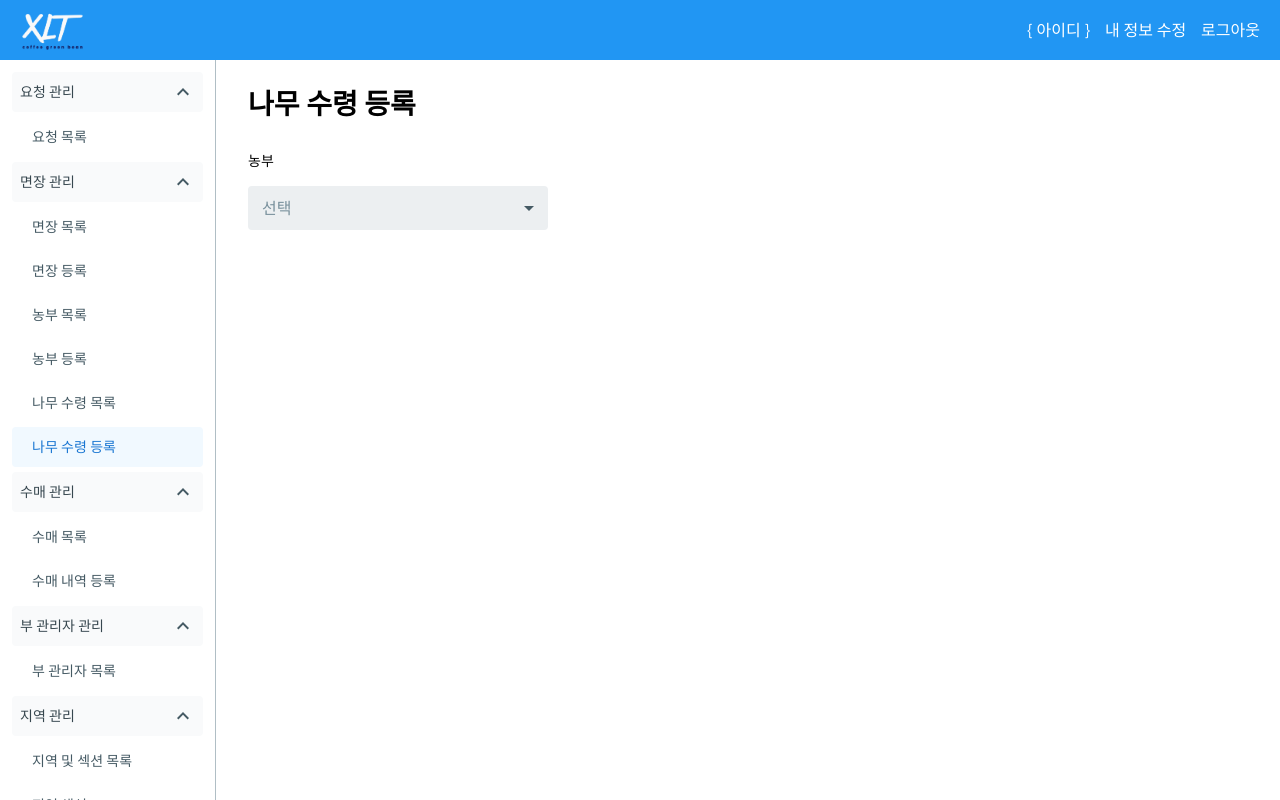
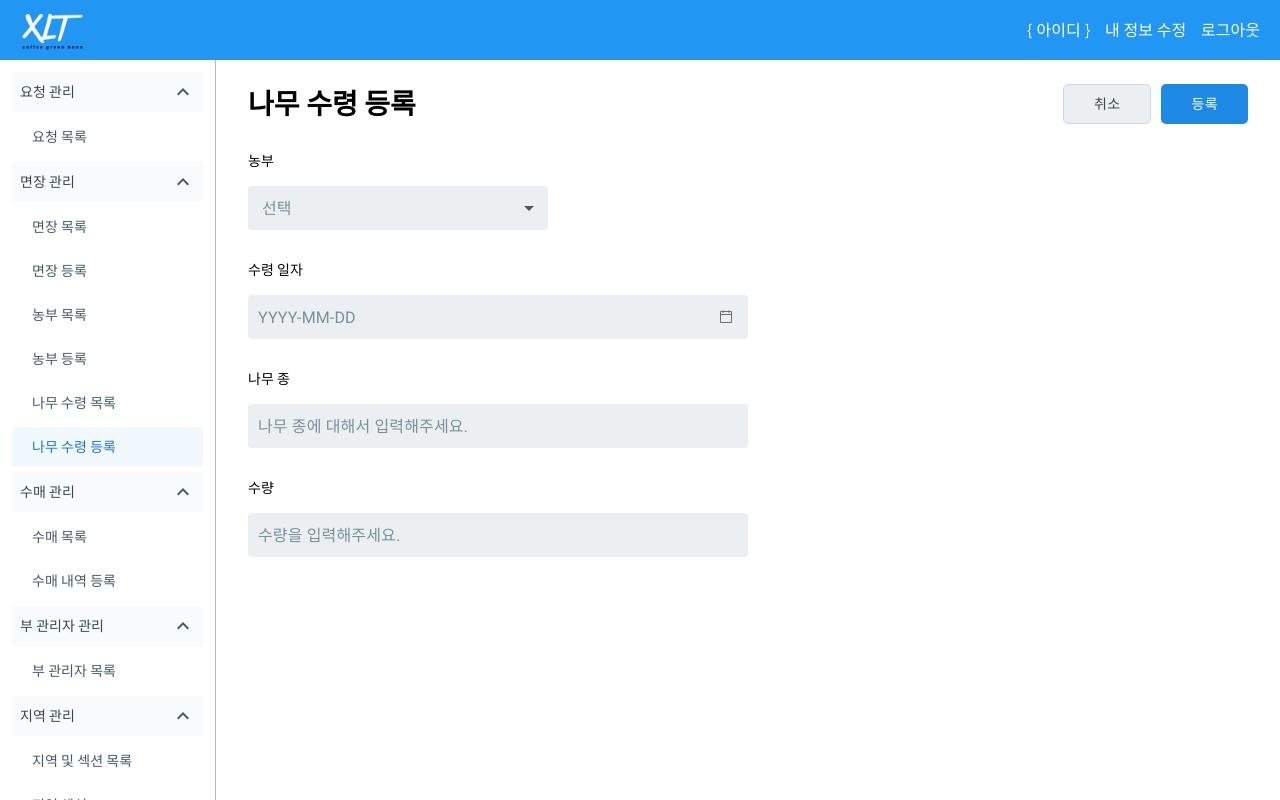
Before and after one commit to media-art-nation/coffee-frontend, a React (Vite) app: page /village-heads/trees-transactions/register in a window 1280 px wide. Built offline with nearby package versions, Linux system fonts and the light colour scheme; a web font is replaced by a local one.

Commit message:
[feat] 페이지 레이아웃 구현

```diff
--- a/src/components/CustomDatePicker.tsx
+++ b/src/components/CustomDatePicker.tsx
@@ -12,6 +12,7 @@ const CustomDatePicker: React.FC<DatePickerProps<Dayjs>> = ({ ...props }) => {
             open={calendarOpen}
             onClose={() => setCalendarOpen(false)}
             onOpen={() => setCalendarOpen(true)}
+            format="YYYY-MM-DD"
             slotProps={{
                 popper: {
                     disablePortal: true,
--- a/src/components/LabelAndSelectFile.tsx
+++ b/src/components/LabelAndSelectFile.tsx
@@ -38,7 +38,6 @@ const LabelAndSelectFile = <T extends FieldValues>({
             <Stack direction={'row'} gap="10px" sx={{ alignItems: 'center' }}>
                 <Typography
                     sx={{
-                        width: '500px',
                         padding: '10px 12px',
                         height: '44px',
                         color: palette.grey[400],
--- a/src/components/LabelComponentsLayout.tsx
+++ b/src/components/LabelComponentsLayout.tsx
@@ -12,7 +12,7 @@ const LabelComponentsLayout: React.FC<LabelComponentsLayoutProps> = ({
     ...props
 }) => {
     return (
-        <Stack {...props} sx={{ ...props.sx, gap: '12px' }}>
+        <Stack {...props} sx={{ width: '500px', gap: '12px', ...props.sx }}>
             <Typography sx={{ fontSize: '14px' }}>{labelValue}</Typography>
             {children}
         </Stack>
--- a/src/pages/Farmers/FarmerRegister/index.tsx
+++ b/src/pages/Farmers/FarmerRegister/index.tsx
@@ -36,7 +36,6 @@ const FarmerRegister = () => {
             </Title>
             <PageLayout gap={'27px'}>
                 <LabelAndSelect
-                    sx={{ width: '500px' }}
                     labelValue="면장"
                     control={methods.control}
                     fieldName="villageHead"
@@ -51,14 +50,12 @@ const FarmerRegister = () => {
                     <AddPhoto fieldName="photo" watch={methods.watch} setValue={methods.setValue} />
                 </Stack>
                 <LabelAndInput
-                    sx={{ width: '500px' }}
                     labelValue="이름"
                     placeholder="이름을 적어주세요."
                     register={methods.register}
                     fieldName="farmerName"
                 />
                 <LabelAndInput
-                    sx={{ width: '500px' }}
                     labelValue="아이디"
                     placeholder="아이디를 적어주세요."
                     register={methods.register}
--- a/src/pages/TreesPurchases/TreesPurchaseRegister/index.tsx
+++ b/src/pages/TreesPurchases/TreesPurchaseRegister/index.tsx
@@ -1,7 +1,79 @@
-import { Stack } from '@mui/material';
+import { useForm } from 'react-hook-form';
 
+import { Button, Stack } from '@mui/material';
+import { Dayjs } from 'dayjs';
+
+import CustomDatePicker from '@/components/CustomDatePicker';
+import LabelAndInput from '@/components/LabelAndInput';
+import LabelComponentsLayout from '@/components/LabelComponentsLayout';
+import PageLayout from '@/components/PageLayout';
+import Title from '@/components/Title';
+
+interface TTreesPurchaseRegisterInput {
+    purchaseDate: Dayjs | null;
+    tree: string;
+    count: number;
+    price: number;
+    totalPrice: number;
+    minusPrice: number;
+    payment: number;
+}
 const TreesPurchaseRegister = () => {
-    return <Stack sx={{ width: '100%' }}>수매 등록</Stack>;
+    const methods = useForm<TTreesPurchaseRegisterInput>();
+    return (
+        <Stack>
+            <Title title="수매 내역 등록">
+                <Button variant="containedGrey">취소</Button>
+                <Button variant="containedBlue">등록</Button>
+            </Title>
+            <PageLayout gap={'27px'}>
+                <LabelComponentsLayout labelValue="거래 일자">
+                    <CustomDatePicker
+                        value={methods.watch('purchaseDate')}
+                        onChange={(newValue: Dayjs | null) =>
+                            methods.setValue('purchaseDate', newValue)
+                        }
+                    />
+                </LabelComponentsLayout>
+                <LabelAndInput
+                    labelValue="나무 종"
+                    fieldName="tree"
+                    register={methods.register}
+                    placeholder="나무 종에 대해서 입력해주세요."
+                />
+                <LabelAndInput
+                    labelValue="수량"
+                    fieldName="count"
+                    register={methods.register}
+                    placeholder="수량을 입력해주세요."
+                />
+                <LabelAndInput
+                    labelValue="단가"
+                    fieldName="tree"
+                    register={methods.register}
+                    placeholder="단가를 입력해주세요."
+                />
+                <LabelAndInput
+                    labelValue="총액"
+                    fieldName="tree"
+                    register={methods.register}
+                    placeholder="총액을 입력해주세요."
+                />
+                <LabelAndInput
+                    labelValue="차감액"
+                    fieldName="minusPrice"
+                    register={methods.register}
+                    placeholder="차감액을 입력해주세요."
+                />
+                <LabelAndInput
+                    labelValue="지급액"
+                    fieldName="payment"
+                    register={methods.register}
+                    placeholder="지급액을 입력해주세요."
+                />
+            </PageLayout>
+        </Stack>
+    );
 };
 
 export default TreesPurchaseRegister;
--- a/src/pages/TreesTransactions/TreesTransactionRegister/index.tsx
+++ b/src/pages/TreesTransactions/TreesTransactionRegister/index.tsx
@@ -1,14 +1,18 @@
 import { useForm } from 'react-hook-form';
 
-import { Stack } from '@mui/material';
+import { Button, Stack } from '@mui/material';
+import { Dayjs } from 'dayjs';
 
+import CustomDatePicker from '@/components/CustomDatePicker';
+import LabelAndInput from '@/components/LabelAndInput';
 import LabelAndSelect from '@/components/LabelAndSelect';
+import LabelComponentsLayout from '@/components/LabelComponentsLayout';
 import PageLayout from '@/components/PageLayout';
 import Title from '@/components/Title';
 
 interface TTreesTransactionRegisterInput {
     farmer: string;
-    receipt: string;
+    receipt: Dayjs | null;
     tree: string;
     count: number;
 }
@@ -16,7 +20,10 @@ const TreesTransactionRegister = () => {
     const methods = useForm<TTreesTransactionRegisterInput>();
     return (
         <Stack>
-            <Title title="나무 수령 등록" />
+            <Title title="나무 수령 등록">
+                <Button variant="containedGrey">취소</Button>
+                <Button variant="containedBlue">등록</Button>
+            </Title>
             <PageLayout gap={'27px'}>
                 <LabelAndSelect
                     sx={{ width: '300px' }}
@@ -29,6 +36,24 @@ const TreesTransactionRegister = () => {
                     fieldName="farmer"
                     placeholder="선택"
                 />
+                <LabelComponentsLayout labelValue="수령 일자">
+                    <CustomDatePicker
+                        value={methods.watch('receipt')}
+                        onChange={(newValue: Dayjs | null) => methods.setValue('receipt', newValue)}
+                    />
+                </LabelComponentsLayout>
+                <LabelAndInput
+                    labelValue="나무 종"
+                    fieldName="tree"
+                    register={methods.register}
+                    placeholder="나무 종에 대해서 입력해주세요."
+                />
+                <LabelAndInput
+                    labelValue="수량"
+                    fieldName="count"
+                    register={methods.register}
+                    placeholder="수량을 입력해주세요."
+                />
             </PageLayout>
         </Stack>
     );
--- a/src/pages/VillageHeads/VillageHeadRegister/index.tsx
+++ b/src/pages/VillageHeads/VillageHeadRegister/index.tsx
@@ -41,7 +41,6 @@ const VillageHeadRegister = () => {
             </Title>
             <PageLayout gap={'10px'}>
                 <LabelAndSelect
-                    sx={{ width: '500px' }}
                     labelValue="관리 지역"
                     fieldName="managingArea"
                     control={methods.control}
@@ -53,21 +52,18 @@ const VillageHeadRegister = () => {
                     ]}
                 />
                 <LabelAndInput
-                    sx={{ width: '500px' }}
                     labelValue="이름"
                     fieldName="name"
                     register={methods.register}
                     placeholder="이름"
                 />
                 <LabelAndInput
-                    sx={{ width: '500px' }}
                     labelValue="아이디"
                     fieldName="id"
                     register={methods.register}
                     placeholder="ID"
                 />
                 <LabelAndInput
-                    sx={{ width: '500px' }}
                     labelValue="패스워드"
                     fieldName="password"
                     register={methods.register}
```
